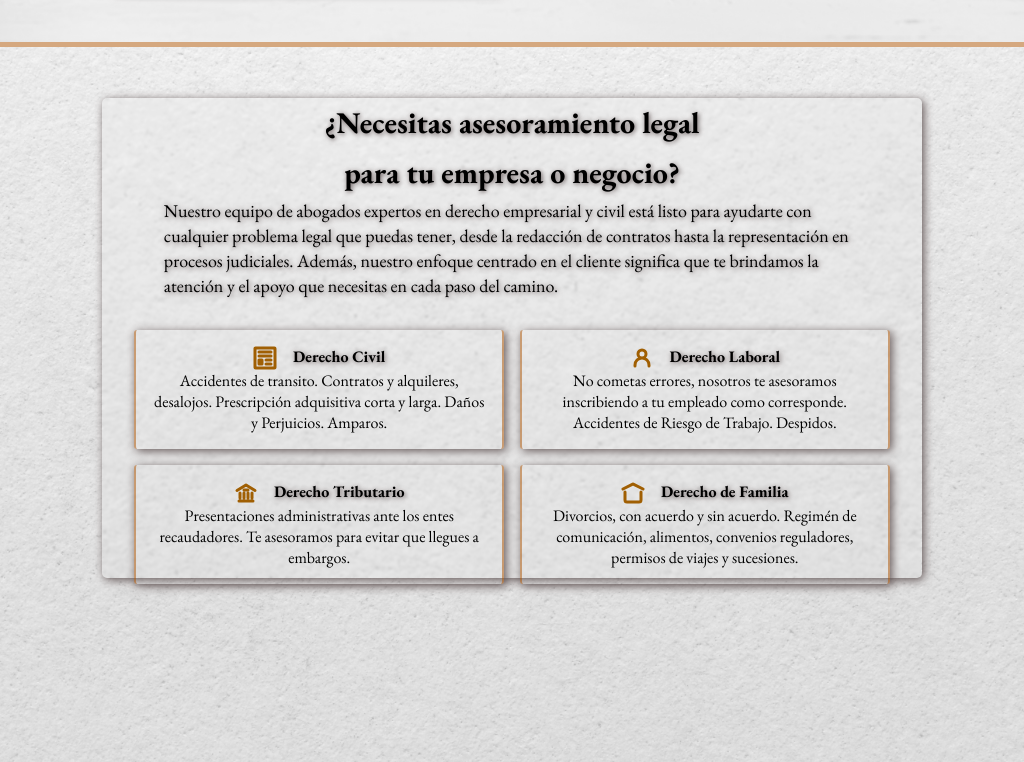
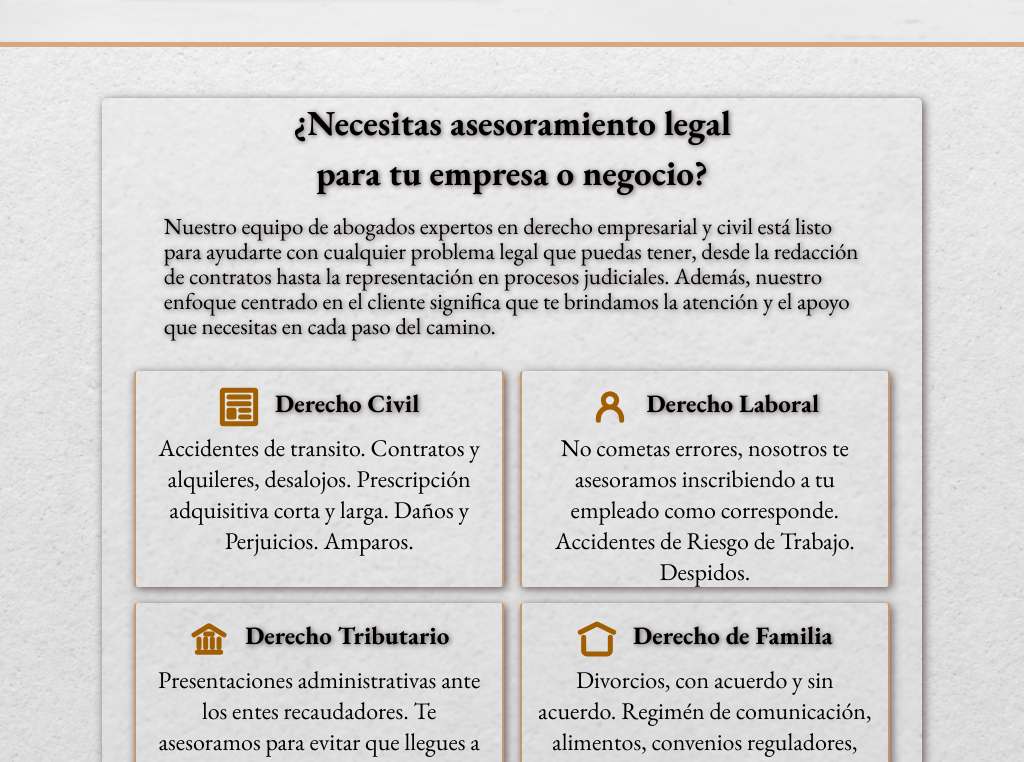
Before and after one commit to AgusPereyraa/juridicoContable, a React (Create React App) app: page / in a window 1024 px wide. Shown: the part 758-1520 px from the top of the page. Built offline with nearby package versions, Linux system fonts and the light colour scheme.

Commit message:
responsive 1024 info

```diff
--- a/src/Components/MainInfo/mainInfo.css
+++ b/src/Components/MainInfo/mainInfo.css
@@ -101,6 +101,45 @@
 
 .title h4 {
     text-shadow: 1px 1px 5px #625555;
+}
+
+@media (min-width: 770px) and (max-width: 1024px) {
+    .mainInfo {
+        height: 90vh;
+    }
+
+    .infoText {
+        gap: 1rem;
+    }
+
+    .infoTitle {
+        font-size: 35px;
+        width: 60%;
+    }
+
+    .descTitle {
+        font-size: 23px;
+    }
+
+    .desc {
+        height: 27vh;
+        display: flex;
+        flex-direction: column;
+        gap: .3rem;
+    }
+
+    .title img {
+        height: 40px;
+    }
+
+    .title h4 {
+        font-size: 25px;
+    }
+
+    .descInfo {
+        font-size: 24px;
+    }
+
 }
 
 @media (min-width: 427px) and (max-width: 769px) {
```
